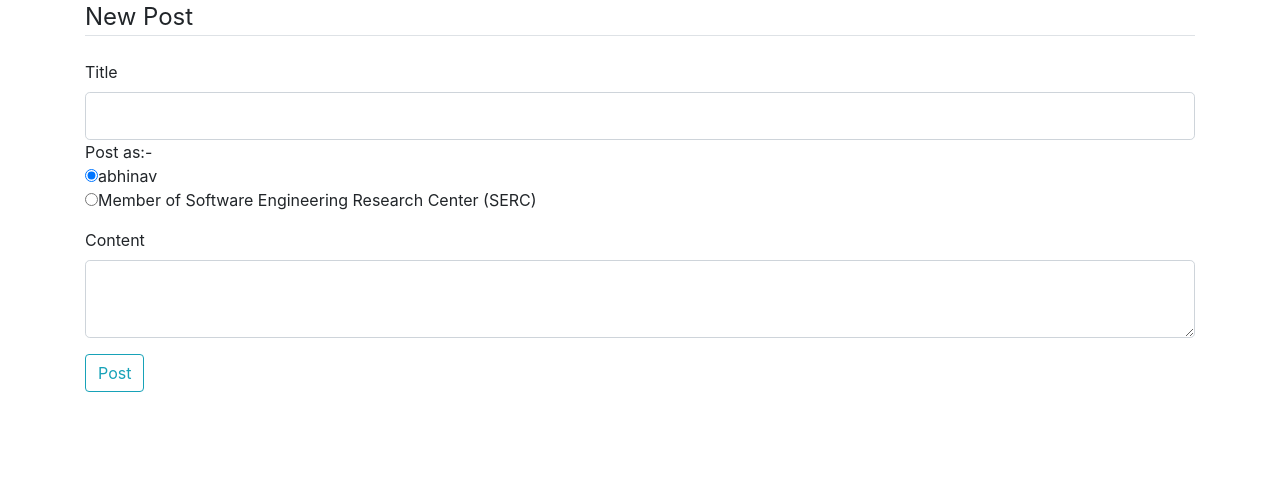
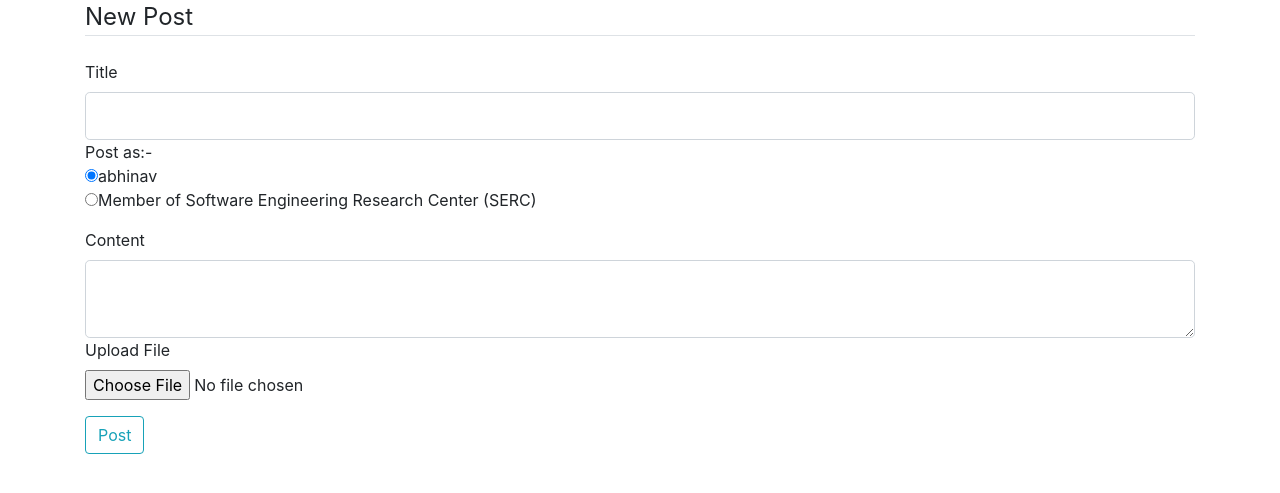
Before and after one commit to Salt-Peter/sce-proj, a Flask app: page /post/new in a window 1280 px wide. Shown: the part 81-574 px from the top of the page. Run offline with Flask 2, Linux system fonts and the light colour scheme; a user stored in the database is signed in; data comes from the database, SQL or seed files in the repository; some libraries are stand-ins or nearby versions.

Commit message:
upload file feature for posts added

```diff
--- a/iiit_research/forms.py
+++ b/iiit_research/forms.py
@@ -78,6 +78,7 @@ class PostForm(FlaskForm):
     title = StringField('Title', validators=[DataRequired()])
     content = TextAreaField('Content', validators=[DataRequired()])
     post_as = StringField('Post as')
+    file = FileField('Upload File', validators=[FileAllowed(['pdf'])])
     submit = SubmitField('Post')
 
 
--- a/iiit_research/models.py
+++ b/iiit_research/models.py
@@ -97,6 +97,7 @@ class Post(db.Model):
     id = db.Column(db.Integer, primary_key=True)
     title = db.Column(db.String(100), nullable=False)
     content = db.Column(db.Text, nullable=False)
+    file = db.Column(db.String(20), nullable=True)
     created_at = db.Column(db.DateTime, nullable=False, default=datetime.utcnow)
     likes = db.relationship('Like', backref='post', lazy=True)
     like_count = db.Column(db.Integer, default=0)
--- a/iiit_research/routes.py
+++ b/iiit_research/routes.py
@@ -222,22 +222,33 @@ def account():
                            pendingStudentApprovalList=pending_student_approval_list, students=students, prof=proff)
 
 
+def save_file(form_file):
+    random_hex = secrets.token_hex(8)
+    fname, fext = os.path.splitext(form_file.filename)
+    file_fn = random_hex + fext
+    file_path = os.path.join(app.root_path, 'static/files/', file_fn)
+    form_file.save(file_path)
+    return file_fn
+
+
 @app.route("/post/new", methods=['GET', 'POST'])
 @login_required
 def new_post():
     form = PostForm()
     if form.validate_on_submit():
-
+        data_file=None
+        if form.file.data:
+            data_file = save_file(form.file.data)
         if form.post_as.data:  # current user is a professor
             if form.post_as.data == current_user.username:  # professor is posting as himself
                 author = current_user
-                post = Post(title=form.title.data, content=form.content.data, author=author, author_type="user")
+                post = Post(title=form.title.data, content=form.content.data, author=author, author_type="user", file=data_file)
             else:
                 author = Lab.query.get(form.post_as.data)
-                post = Post(title=form.title.data, content=form.content.data, lab_author=author, author_type="lab")
+                post = Post(title=form.title.data, content=form.content.data, lab_author=author, author_type="lab", file=data_file)
         else:  # current user is a student
-            post = Post(title=form.title.data, content=form.content.data, author=current_user, author_type="user")
-
+            post = Post(title=form.title.data, content=form.content.data, author=current_user, author_type="user", file=data_file)
+        print(data_file)
         db.session.add(post)
         db.session.commit()
         flash('Your post has been created!', 'success')
--- a/iiit_research/templates/create_post.html
+++ b/iiit_research/templates/create_post.html
@@ -1,7 +1,7 @@
 {% extends "layout.html" %}
 {% block content %}
     <div>
-        <form action="" method="post">
+        <form action="" method="post" enctype="multipart/form-data">
             {{ form.hidden_tag() }}
             <fieldset class="form-group">
                 <legend class="border-bottom mb-4">New Post</legend>
@@ -49,6 +49,15 @@
                     {% endif %}
                     <!-- {{ form.content(class="form-control form-control-lg") }} -->
                 </div>
+                <div class="from-group">
+                    {{ form.file.label() }}
+                    {{ form.file(class="form-control-file") }}
+                    {% if form.file.errors %}
+                        {% for error in form.file.errors %}
+                            <span class="text-danger">{{ error }}</span></br>
+                        {% endfor %}
+                    {% endif %}
+                </div>
             </fieldset>
             <div>
                 {{ form.submit(class="btn btn-outline-info") }}
```
Also changed, not shown: iiit_research/site.db, 1 other file.
